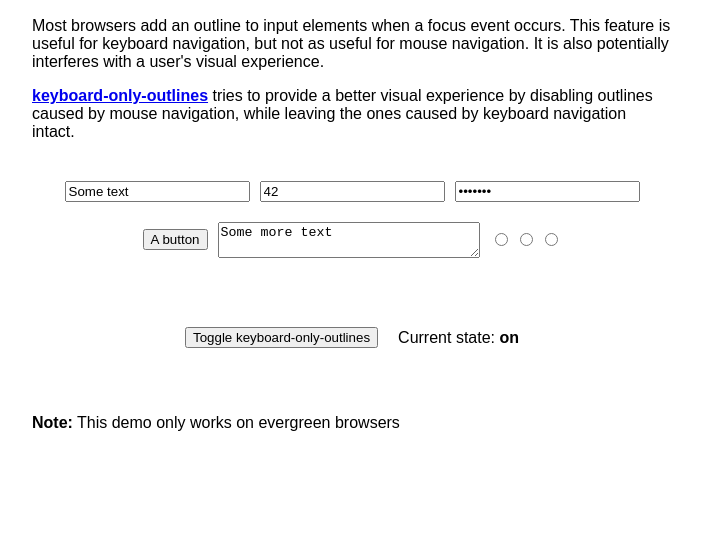
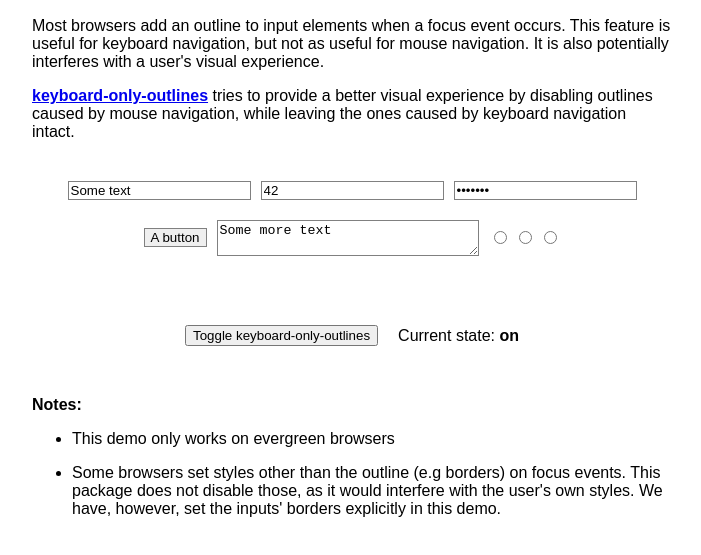
Before and after one commit to moxystudio/js-keyboard-only-outlines, a website with bundled scripts: page demo/index.html in a window 1280 px wide. Shown: the part 87-642 px from the top of the page, without its empty margins (288-989 px from the left). Built offline with nearby package versions, Linux system fonts and the light colour scheme.

Commit message:
chore: add notes on border support. add important to new default style

```diff
--- a/demo/index.css
+++ b/demo/index.css
@@ -27,6 +27,10 @@ body {
     margin-bottom: 55px;
 }
 
+.input-item {
+    border: 1px solid gray;
+}
+
 .input-item ~ .input-item {
     margin-left: 10px;
 }
--- a/demo/index.html
+++ b/demo/index.html
@@ -25,7 +25,7 @@
         <div class="input-row">
             <button class="input-item">A button</button>
             <textarea class="input-item">Some more text</textarea>
-            <div class="input-item">
+            <div class="input-item" style="border: none;">
                 <input type="radio" name="radio"/>
                 <input type="radio" name="radio"/>
                 <input type="radio" name="radio"/>
@@ -35,7 +35,11 @@
             <button id="toggle">Toggle keyboard-only-outlines</button> <p>Current state: <span id="state"><strong>on</strong></span></p>
         </div>
         <div class="note">
-            <p><strong>Note:</strong> This demo only works on evergreen browsers</p>
+            <strong>Notes:</strong>
+            <ul>
+                <li><p>This demo only works on evergreen browsers</p></li>
+                <li><p> Some browsers set styles other than the outline (e.g borders) on focus events. This package does not disable those, as it would interfere with the user's own styles. We have, however, set the inputs' borders explicitly in this demo.</p></li>
+            </ul>
         </div>
     </div>
 </body>
--- a/index.js
+++ b/index.js
@@ -1,5 +1,5 @@
 const DEFAULT_OPTIONS = {
-    styles: '*:focus { outline: none !important;} *::-moz-focus-inner {border: none;}',
+    styles: '*:focus { outline: none !important;} *::-moz-focus-inner {border: none !important;}',
     stylesheetTarget: document.head,
 };
 
```
Also changed, not shown: README.md.
